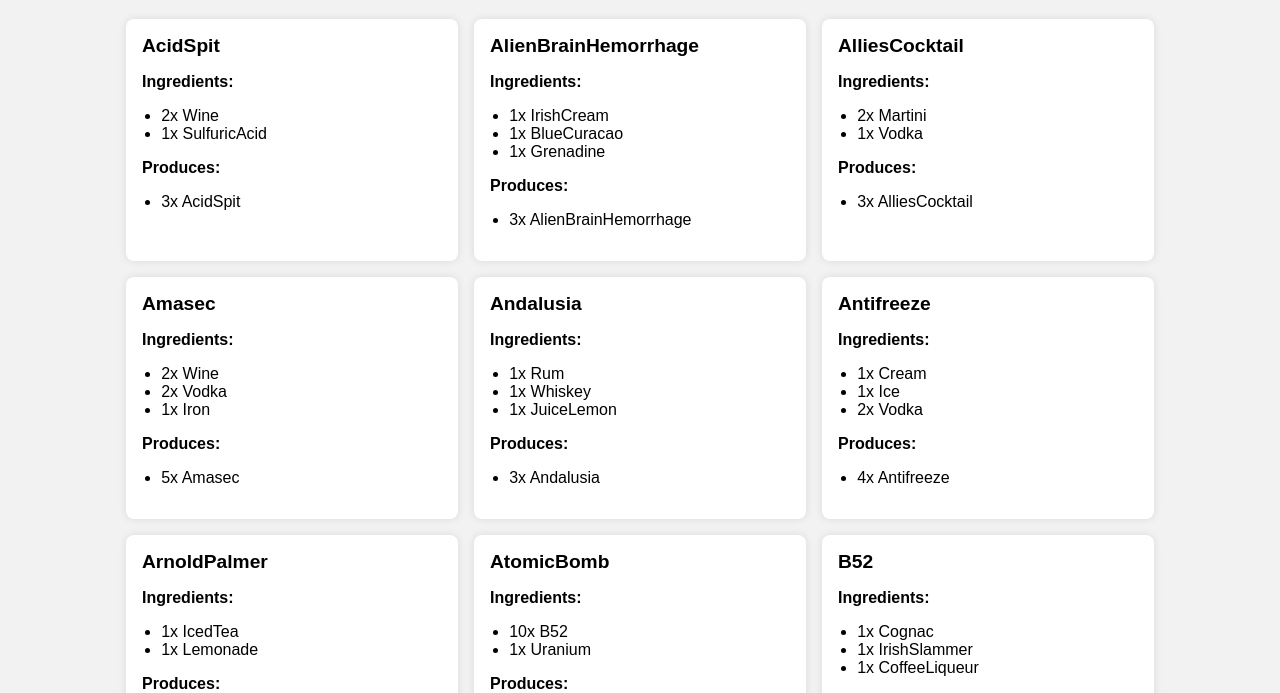
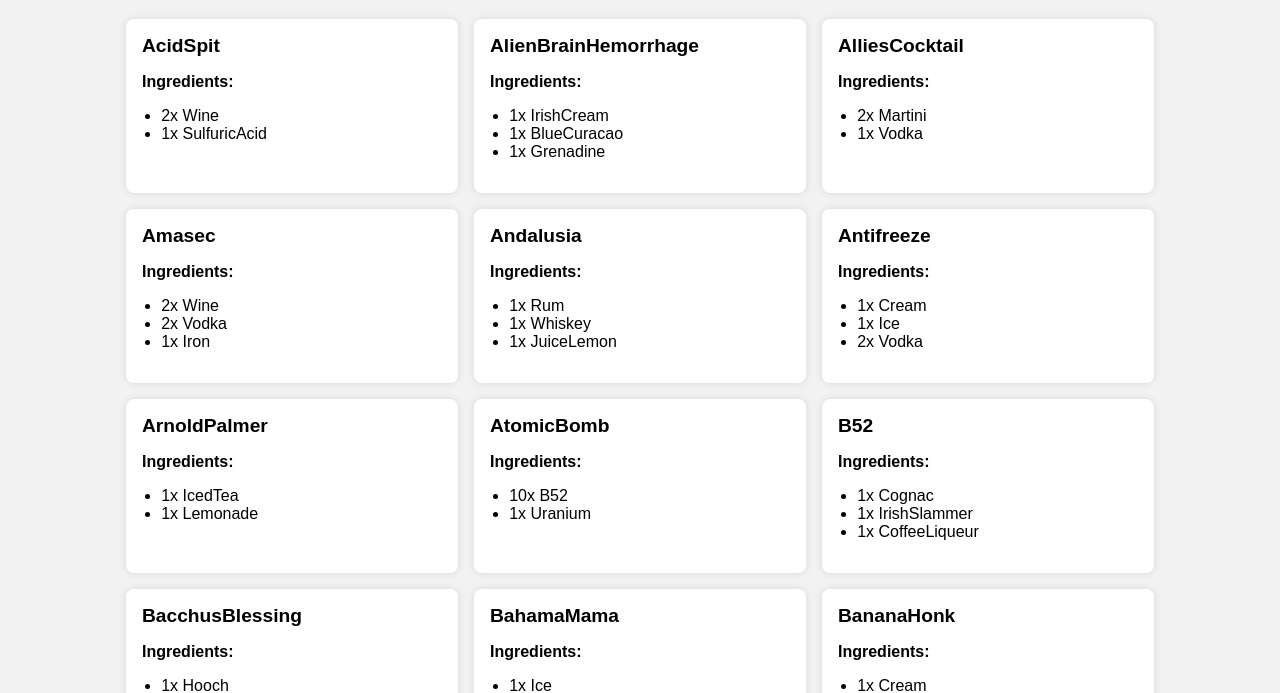
Before and after one commit to WelunC/ss-drink-viewer, a plain HTML site: page index.html in a window 1280 px wide. Shown: the part 77-770 px from the top of the page. Drawn offline with Linux system fonts and the light colour scheme.

Commit message:
Updated Index

```diff
--- a/index.html
+++ b/index.html
@@ -74,33 +74,6 @@
             box.appendChild(ingList);
           }
 
-          if (drink.products?.length) {
-            const outTitle = document.createElement('div');
-            outTitle.textContent = 'Produces:';
-            outTitle.className = 'section-title';
-            box.appendChild(outTitle);
-
-            const prodList = document.createElement('ul');
-            drink.products.forEach(p => {
-              const li = document.createElement('li');
-              li.textContent = `${p.amount}x ${p.id}`;
-              if (p.reagentData?.metabolisms) {
-                const effects = Object.entries(p.reagentData.metabolisms).flatMap(([key, meta]) => {
-                  return (meta.effects || []).map(e => `${e.type}`);
-                });
-                if (effects.length) {
-                  const effectDiv = document.createElement('div');
-                  effectDiv.style.fontSize = '0.9em';
-                  effectDiv.style.color = '#444';
-                  effectDiv.textContent = 'Effects: ' + effects.join(', ');
-                  li.appendChild(effectDiv);
-                }
-              }
-              prodList.appendChild(li);
-            });
-            box.appendChild(prodList);
-          }
-
           container.appendChild(box);
         });
       });
```
